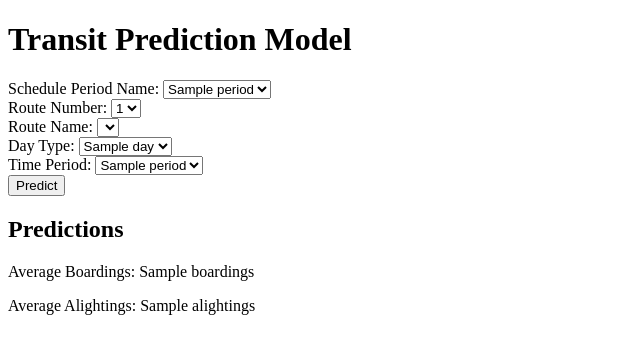
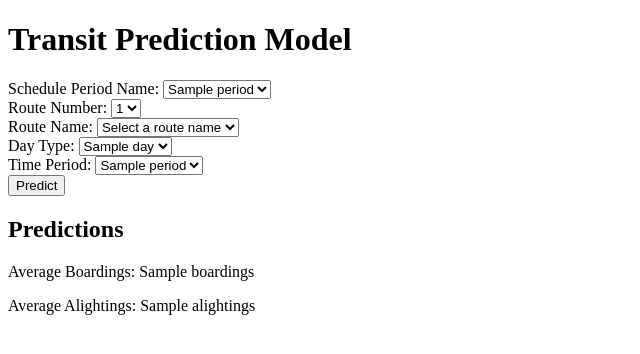
Before and after one commit to Ishaan933/passenger_activity_model, a Flask app: template templates/index.html in a window 1280 px wide. Shown: the top 354 px of the page, without its empty margins (0-640 px from the left). Run offline with Flask 3, Linux system fonts and the light colour scheme; the template is opened without the code that fills it: most values are stand-ins (such as "Sample title", 1, 10 or a date in 2020); lists and menus that the app fills with data are empty; parts of the project's set-up code (start-up, migrations or seed data) failed here and were passed over.

Commit message:
Update index.html

```diff
--- a/templates/index.html
+++ b/templates/index.html
@@ -28,7 +28,7 @@
                 routeNames.forEach(name => {
                     const option = document.createElement('option');
                     option.value = name;
-                    option.textContent = name;
+                    option.textContent = name || 'Select a route name';
                     routeNameDropdown.appendChild(option);
                 });
             } catch (error) {
@@ -37,8 +37,10 @@
         }
 
         document.addEventListener('DOMContentLoaded', function() {
+            console.log('DOM fully loaded and parsed');
             const routeNumberDropdown = document.getElementById('route_number');
             routeNumberDropdown.addEventListener('change', updateRouteNames);
+            console.log('Event listener added to route number dropdown');
         });
     </script>
 </head>
@@ -48,33 +50,33 @@
         <label for="schedule_period_name">Schedule Period Name:</label>
         <select id="schedule_period_name" name="schedule_period_name" required>
             {% for period in schedule_periods %}
-                <option value="{{ period }}">{{ period }}</option>
+                <option value="{{ period }}">{{ period or 'Select a schedule period' }}</option>
             {% endfor %}
         </select><br>
 
         <label for="route_number">Route Number:</label>
         <select id="route_number" name="route_number" required>
             {% for number in route_numbers %}
-                <option value="{{ number }}">{{ number }}</option>
+                <option value="{{ number }}">{{ number or 'Select a route number' }}</option>
             {% endfor %}
         </select><br>
 
         <label for="route_name">Route Name:</label>
         <select id="route_name" name="route_name" required>
-            <!-- Route names will be populated dynamically -->
+            <option value="">Select a route name</option>
         </select><br>
 
         <label for="day_type">Day Type:</label>
         <select id="day_type" name="day_type" required>
             {% for day in day_types %}
-                <option value="{{ day }}">{{ day }}</option>
+                <option value="{{ day }}">{{ day or 'Select a day type' }}</option>
             {% endfor %}
         </select><br>
 
         <label for="time_period">Time Period:</label>
         <select id="time_period" name="time_period" required>
             {% for period in time_periods %}
-                <option value="{{ period }}">{{ period }}</option>
+                <option value="{{ period }}">{{ period or 'Select a time period' }}</option>
             {% endfor %}
         </select><br>
 
```
